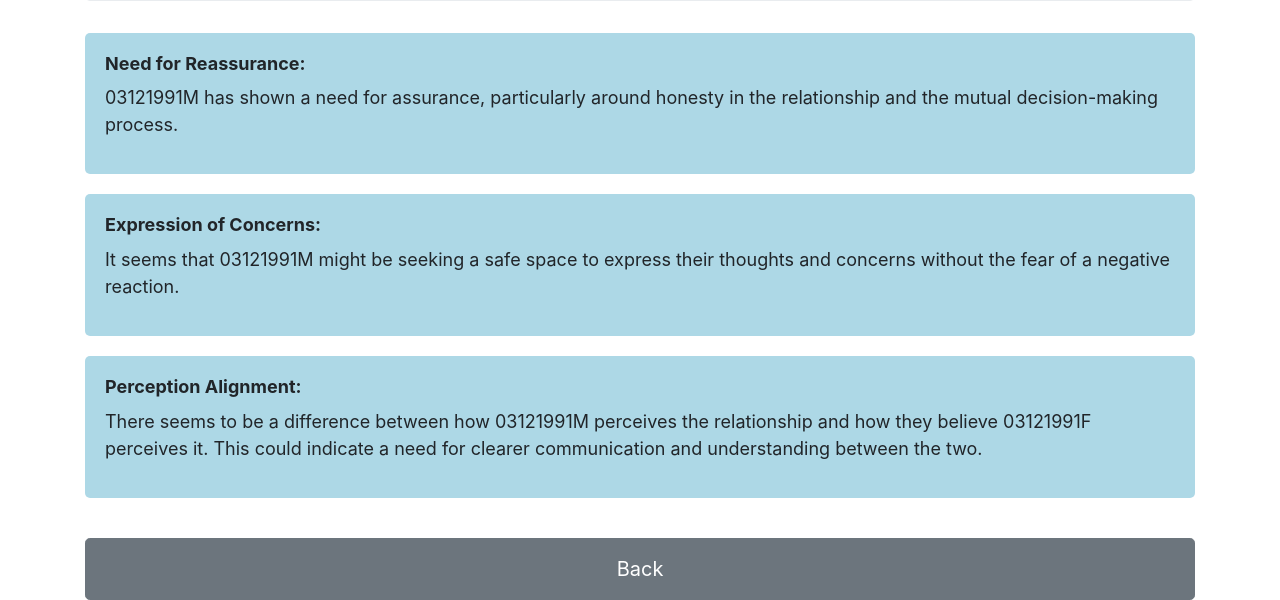
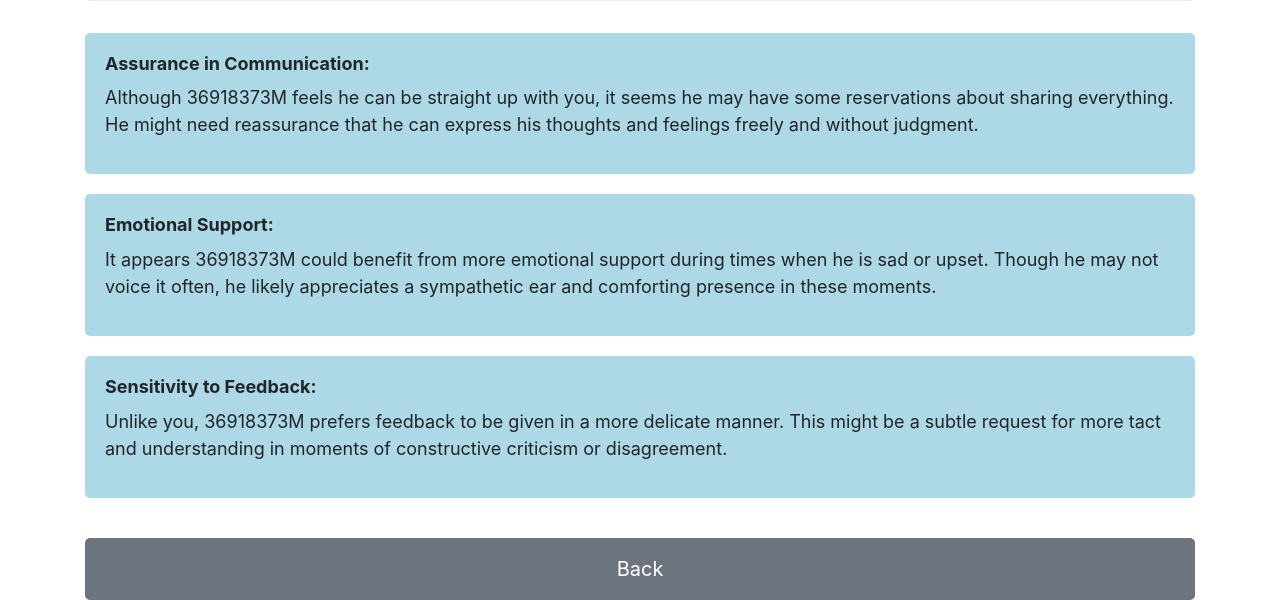
Before and after one commit to LoveGrow1/36918373F, a plain HTML site: page 3.html in a window 1280 px wide. Shown: the part 236-836 px from the top of the page. Drawn offline with nearby package versions, Linux system fonts and the light colour scheme.

Commit message:
Update 3.html

```diff
--- a/3.html
+++ b/3.html
@@ -44,16 +44,16 @@
   <div class="row">
     <div class="col-12">
       <div class="info-box">
-        <h4>Need for Reassurance:</h4>
-        <p>03121991M has shown a need for assurance, particularly around honesty in the relationship and the mutual decision-making process.</p>
+        <h4>Assurance in Communication:</h4>
+        <p>Although 36918373M feels he can be straight up with you, it seems he may have some reservations about sharing everything. He might need reassurance that he can express his thoughts and feelings freely and without judgment.</p>
       </div>
       <div class="info-box">
-        <h4>Expression of Concerns:</h4>
-        <p>It seems that 03121991M might be seeking a safe space to express their thoughts and concerns without the fear of a negative reaction.</p>
+        <h4>Emotional Support:</h4>
+        <p>It appears 36918373M could benefit from more emotional support during times when he is sad or upset. Though he may not voice it often, he likely appreciates a sympathetic ear and comforting presence in these moments.</p>
       </div>
       <div class="info-box">
-        <h4>Perception Alignment:</h4>
-        <p>There seems to be a difference between how 03121991M perceives the relationship and how they believe 03121991F perceives it. This could indicate a need for clearer communication and understanding between the two.</p>
+        <h4>Sensitivity to Feedback:</h4>
+        <p>Unlike you, 36918373M prefers feedback to be given in a more delicate manner. This might be a subtle request for more tact and understanding in moments of constructive criticism or disagreement.</p>
       </div>
     </div>
   </div>
```
